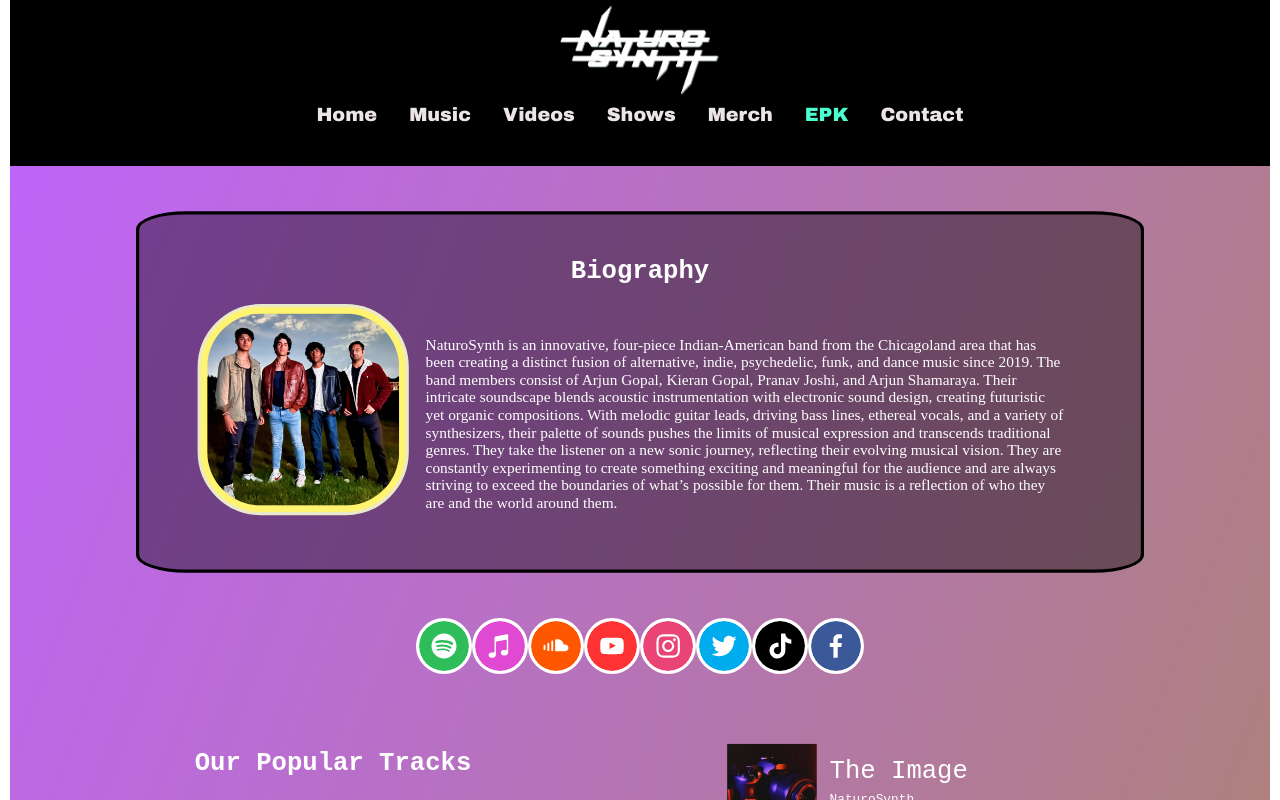
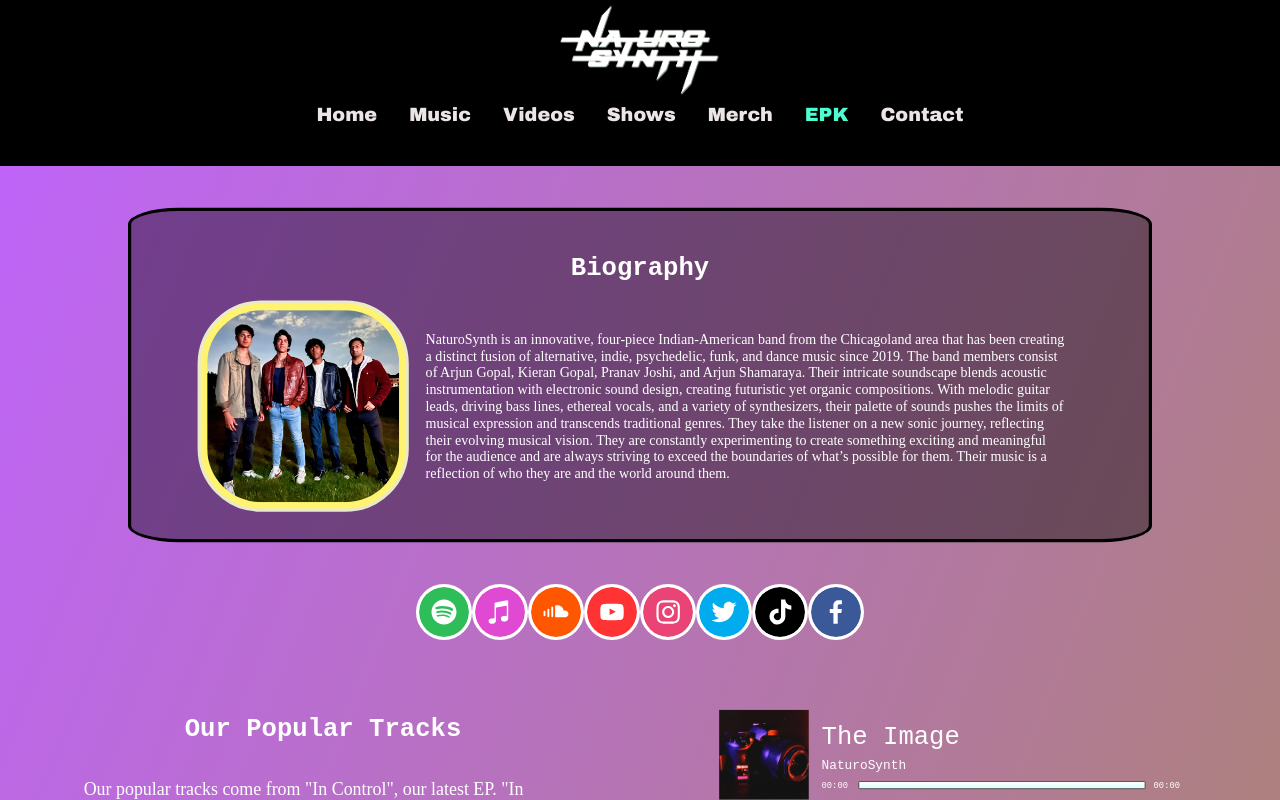
Before and after one commit to arjungopal49/NaturoSynth-Website, a React (Create React App) app: page /epk in a window 1280 px wide. Shown: the top 800 px of the page. Built offline with nearby package versions, Linux system fonts and the light colour scheme.

Commit message:
fixed white margins on sides

```diff
--- a/src/App.css
+++ b/src/App.css
@@ -1,9 +1,10 @@
-.router {
-  text-align: center;
-  position: fixed;
+.App {
+  width: 100%;
+  position: absolute;
   top: 0;
-  left: 0;
+  right: 0;
 }
+
 
 .App-logo {
   height: 40vmin;
--- a/src/App.js
+++ b/src/App.js
@@ -13,6 +13,7 @@ import Contact from './pages/contact';
 
 function App() {
   return (
+      <div className="App">
           <Router>
 
             <Navbar />
@@ -26,6 +27,7 @@ function App() {
               <Route path='/contact' element={<Contact/>} />
             </Routes>
           </Router>
+      </div>
   );
 }
 
--- a/src/components/Bio/styles.css
+++ b/src/components/Bio/styles.css
@@ -19,12 +19,12 @@
 }
 
 .bioTxt {
-    font-size: 1.2rem;
+    font-size: 1.1rem;
     padding: 1.3rem;
     color: white;
-    font-family: Bahnschrift, serif;
+    font-family: "Bahnschrift", serif;
+    /*font-weight: bold;*/
     max-width: 50rem;
-        /*border: .1rem solid #000000;*/
 }
 
 .bioImgTxtDiv {
```
Lines whose indentation alone changed are shown as unchanged.
